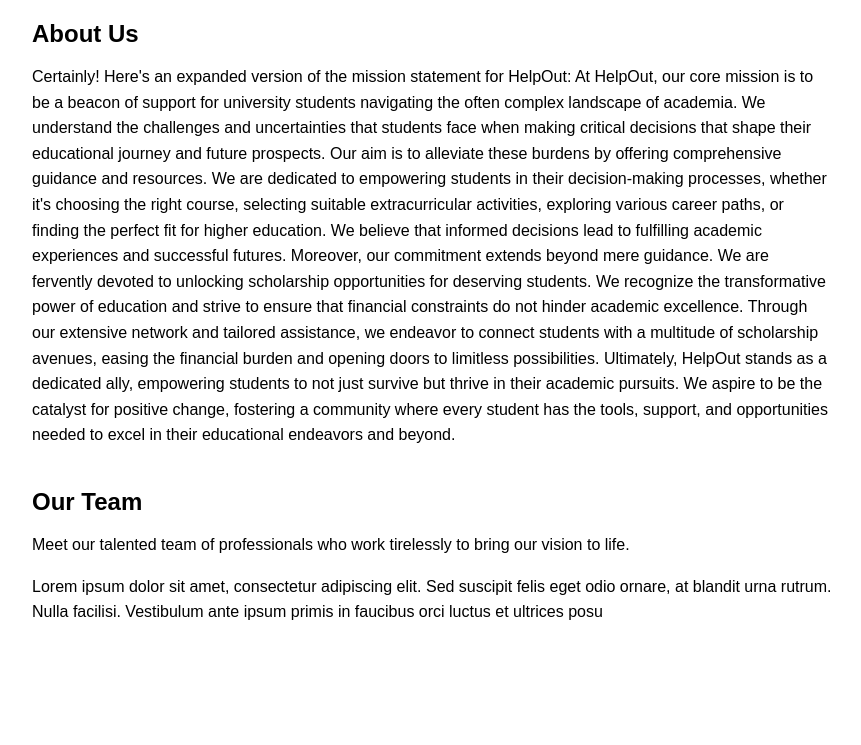
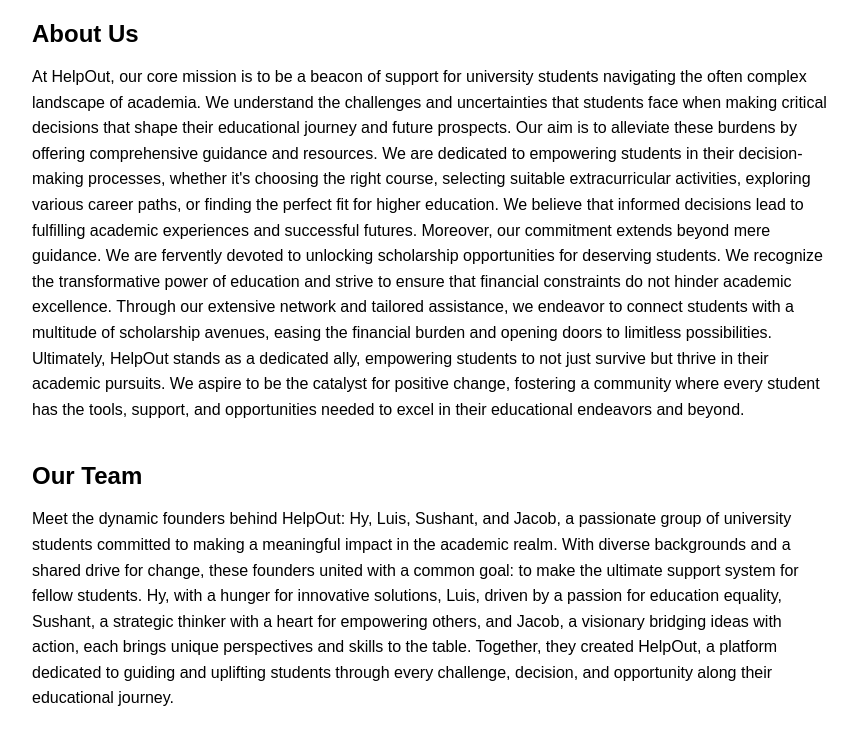
Before and after one commit to jacob-sasser/ITSC-3155-FINAL, a Flask app: page /about in a window 1280 px wide. Shown: the part 38-783 px from the top of the page, without its empty margins (208-1069 px from the left). Run offline with Flask 3, Linux system fonts and the light colour scheme; parts of the project's set-up code (start-up, migrations or seed data) failed here and were passed over.

Commit message:
Update about.html

```diff
--- a/templates/about.html
+++ b/templates/about.html
@@ -61,7 +61,6 @@
     <div id="about" class="about-section">
       <h2>About Us</h2>
       <p>
-      Certainly! Here's an expanded version of the mission statement for HelpOut:
 
 At HelpOut, our core mission is to be a beacon of support for university students navigating the often complex landscape of academia. We understand the challenges and uncertainties that students face when making critical decisions that shape their educational journey and future prospects. Our aim is to alleviate these burdens by offering comprehensive guidance and resources.
 
@@ -78,7 +77,6 @@ Ultimately, HelpOut stands as a dedicated ally, empowering students to not just
     <div id="team" class="about-section">
       <h2>Our Team</h2>
       <p>
-        Meet our talented team of professionals who work tirelessly to bring our vision to life.
+      Meet the dynamic founders behind HelpOut: Hy, Luis, Sushant, and Jacob, a passionate group of university students committed to making a meaningful impact in the academic realm. With diverse backgrounds and a shared drive for change, these founders united with a common goal: to make the ultimate support system for fellow students. Hy, with a hunger for innovative solutions, Luis, driven by a passion for education equality, Sushant, a strategic thinker with a heart for empowering others, and Jacob, a visionary bridging ideas with action, each brings unique perspectives and skills to the table. Together, they created HelpOut, a platform dedicated to guiding and uplifting students through every challenge, decision, and opportunity along their educational journey.
       </p>
       <p>
-        Lorem ipsum dolor sit amet, consectetur adipiscing elit. Sed suscipit felis eget odio ornare, at blandit urna rutrum. Nulla facilisi. Vestibulum ante ipsum primis in faucibus orci luctus et ultrices posu
```
